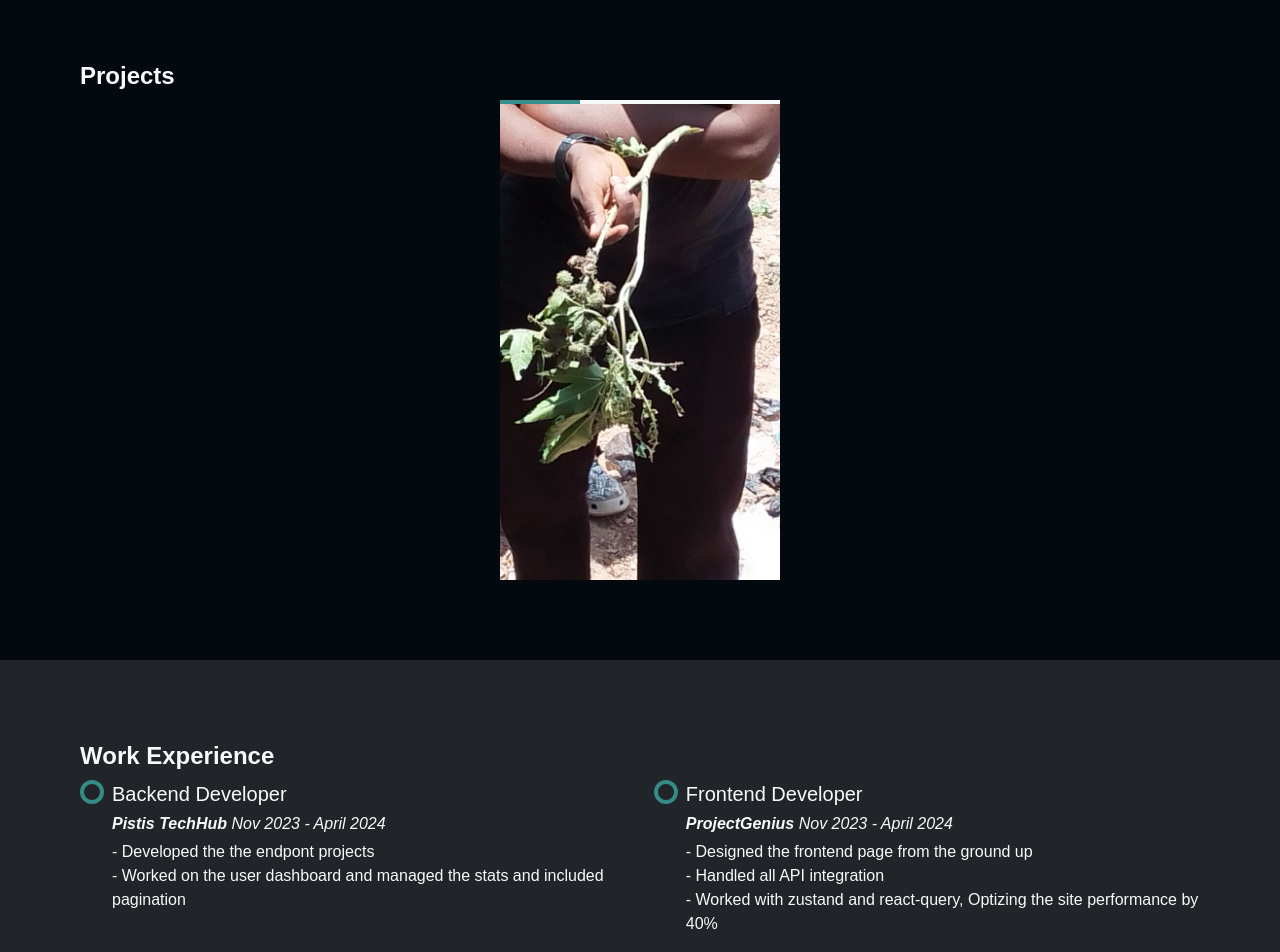
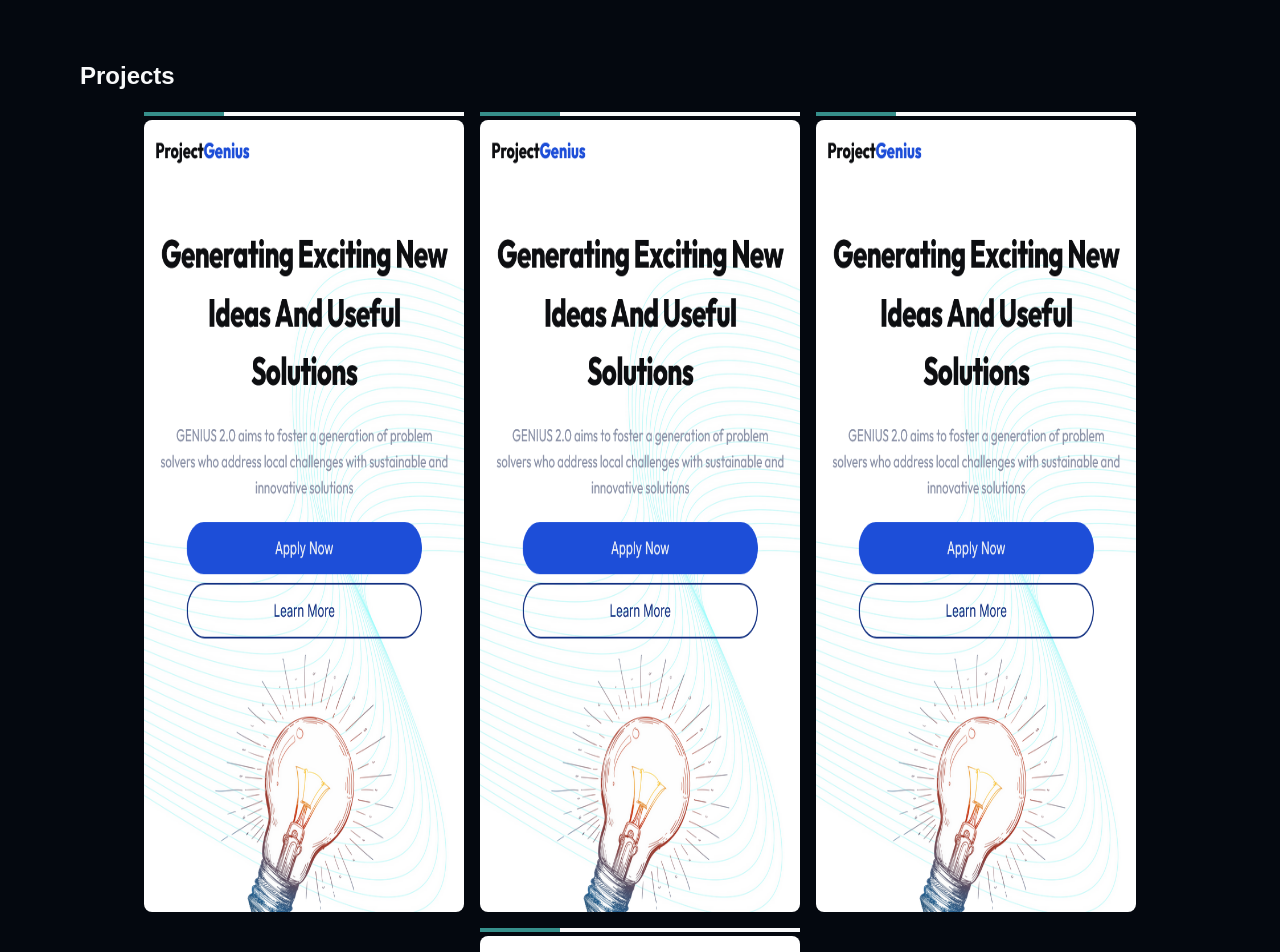
Before and after one commit to Hamid-Usman/usman-hamid, a Next.js app: page / in a window 1280 px wide. Shown: the part 820-1772 px from the top of the page. Built offline with nearby package versions, Linux system fonts and the light colour scheme.

Commit message:
created hero, project experience and contact section

```diff
--- /dev/null
+++ b/app/components/projects.tsx
@@ -0,0 +1,37 @@
+import Image, { StaticImageData } from "next/image"
+import Link from "next/link";
+
+interface ProjectProps {
+    photo: string | StaticImageData;
+    project: string;
+    description: string;
+    site: string;
+    github?: string;
+}
+export const Project = ({photo, project, description, site, github}: ProjectProps) => {
+    return (
+        <div className="w-full h-[120vh] sm:w-fit sm:h-[530px] lg:h-[100vh] flex flex-col gap-1">
+            <div className="bg-white w-full h-fit">
+                <div className="bg-primary w-20 h-1"></div>
+            </div>
+            <div className="rounded-lg transition duration-500 ease-in-out w-full sm:w-[320px] overflow-hidden h-full relative group">
+                <Image
+                    className="w-full h-full hover:scale-125 transition duration-500 ease-in-out"
+                    src={photo}
+                    alt=""
+                />
+
+                <div className="absolute inset-0 flex gap-2 p-2 flex-col justify-end bg-gradient-to-t from-black to-transparent bg-opacity-60 opacity-0 group-hover:opacity-80 transition-opacity duration-500">
+
+                    <span className="text-white text-2xl font-bold">{project}</span>
+                    <span className="text-white text-sm">{description}</span>
+                    <div className="flex gap-2">
+                        <Link href={site}>Site</Link>
+                        {github && <Link href={github}>GitHub</Link>}
+                    </div>
+
+                </div>
+            </div>
+        </div>
+    )
+}
--- a/app/layout.tsx
+++ b/app/layout.tsx
@@ -27,7 +27,7 @@ export default function RootLayout({
         <body
             className={`${geistSans.variable} ${geistMono.variable} antialiased`}
         >
-            <header className="bg-background2 fixed w-full flex justify-between items-center px-3 py-6">
+            <header className="z-20 bg-background2 fixed w-full flex justify-between items-center px-3 py-6">
                 <h3 className="text-2xl font-bold">Hamid</h3>
                 <nav>
                     <ul className="flex gap-2">
--- a/app/page.tsx
+++ b/app/page.tsx
@@ -1,6 +1,6 @@
-import Image from "next/image";
-import photo from '../public/WhatsApp Image 2025-05-30 at 19.02.11_e8440328.jpg'
-import Link from "next/link";
+import photo from '../public/pgng.png'
+import { Project } from "./components/projects";
+
 export default function Home() {
     return (
         <>
@@ -10,31 +10,44 @@ export default function Home() {
                 <p className="text-xl font-semibold">Hello, I&apos;m Hamid</p>
                 <h1 className="text-4xl font-extrabold">A <span className="text-primary">Fullstack</span> Developer</h1>
                 <p className=" text-lg">Lorem ipsum dolor sit amet consectetur adipisicing elit. Illo molestias vel autem mollitia fugit dolores praesentium similique corporis odit, sunt quaerat soluta ipsam, facilis aliquam error aperiam sequi voluptates natus!</p>
-                <button className="w-fit hover:bg-gradient-to-r hover:to-background2 transition duration-500 ease-in-out px-6 py-[10px] rounded-sm bg-primary">Download CV</button>
+                <a href="/files/Usman Abdulhamid.docx" download className="w-fit hover:bg-gradient-to-r hover:to-background2 transition duration-500 ease-in-out px-6 py-[10px] rounded-sm bg-primary">Download CV</a>
             </section>
 
-            <section className=" bg-background2 flex flex-col  py-8 px-2 pb-20 gap-2 sm:p-20">
+            <section className=" bg-background2 flex flex-col  py-8 px-2 pb-20 gap-5 sm:p-20">
                 <h3 className="text-2xl font-bold">Projects</h3>
-                <div className="flex justify-center flex-wrap gap-4">
-                    <div className="w-fit h-[480px] flex flex-col">
-                        <div className="bg-white w-full h-fit">
-                            <div className="bg-primary w-20 h-1"></div>
-                        </div>
-                        <div className="w-full sm:w-[280px] overflow-hidden h-fit">
-
-                            <Image className="w-[330px] h-fit hover:ba hover:scale-125 transition duration-500 ease-in-out" src={photo} alt=""  />
-                        </div>
-                        {/* <div>
-                            <span className="border-primary border-2 text-primary px-3 py-1 rounded-md">NextJS</span>
-                        </div> */}
-                    </div>
+                <div className="flex justify-center flex-wrap gap-4 px-2">
+                    <Project
+                        photo={photo}
+                        project="Project Genius"
+                        description= "To foster a generation of problem solvers who address local challenges with sustainable and innovative solutions"
+                        site="https://www.projectgenius.com.ng/"
+                    />
+                    <Project
+                        photo={photo}
+                        project="Project Genius"
+                        description= "To foster a generation of problem solvers who address local challenges with sustainable and innovative solutions"
+                        site="https://www.projectgenius.com.ng/"
+                    />
+                    <Project
+                        photo={photo}
+                        project="Project Genius"
+                        description= "To foster a generation of problem solvers who address local challenges with sustainable and innovative solutions"
+                        site="https://www.projectgenius.com.ng/"
+                    />
+                    <Project
+                        photo={photo}
+                        project="Project Genius"
+                        description= "To foster a generation of problem solvers who address local challenges with sustainable and innovative solutions"
+                        site="https://www.projectgenius.com.ng/"
+                    />
                 </div>
 
             </section>
 
-            <section className="flex flex-col min-h-fit py-8 px-2 pb-20 gap-2 sm:p-20">
+            <section className="flex flex-col min-h-fit py-8 px-2 pb-20 gap-5 sm:p-20">
                 <h3 className="text-2xl font-bold">Work Experience</h3>
-                <div className="h-full flex gap-2 justify-start">
+                <div className="h-full flex flex-col gap-5 justify-start">
+                    <div className="flex gap-3">
                         <div className="h-fit w-fit flex flex-col items-center">
                             <div className="animate-pulse border-primary border-4 rounded-full p-2 w-fit "></div>
                             <div className="min-h-full w-[2px] bg-primary"></div>
@@ -42,11 +55,14 @@ export default function Home() {
                         <div className="flex flex-col gap-1">
                             <h4 className="text-xl flex flex-col items-start">Backend Developer</h4>
                             <p className="italic font-bold">Pistis TechHub <span className="font-normal">Nov 2023 - April 2024</span></p>
-                        <ul>
-                            <li className=" decoration-dashed decoration-white" >- Developed the the endpont projects</li>
-                            <li className=" decoration-dashed decoration-white" >- Worked on the user dashboard and managed the stats and included pagination</li>
+                            <ul className="ml-7">
+                                <li className=" decoration-dashed decoration-white list-disc" >Developed the the endpont projects</li>
+                                <li className=" decoration-dashed decoration-white list-disc" >Worked on the user dashboard and managed the stats and included pagination</li>
                             </ul>
                         </div>
+                    </div>
+
+                    <div className="flex gap-3">
                         <div className="h-fit w-fit flex flex-col items-center">
                             <div className="animate-pulse border-primary border-4 rounded-full p-2 w-fit "></div>
                             <div className="min-h-full w-[2px] bg-primary"></div>
@@ -54,11 +70,12 @@ export default function Home() {
                         <div className="flex flex-col gap-1">
                             <h4 className="text-xl flex flex-col items-start">Frontend Developer</h4>
                             <p className="italic font-bold">ProjectGenius <span className="font-normal">Nov 2023 - April 2024</span></p>
-                        <ol>
-                            <li className=" decoration-white" >- Designed the frontend page from the ground up</li>
-                            <li className=" decoration-white" >- Handled all API integration</li>
-                            <li className=" decoration-dashed decoration-white" >- Worked with zustand and react-query, Optizing the site performance by 40%</li>
-                        </ol>
+                            <ul className="ml-7">
+                                <li className="decoration-white list-disc" >Designed the frontend page from the ground up</li>
+                                <li className="decoration-white list-disc" >Handled all API integration</li>
+                                <li className="decoration-white list-disc" >Worked with zustand and react-query, Optizing the site performance by 40%</li>
+                            </ul>
+                        </div>
                     </div>
 
                 </div>
```
Also changed, not shown: public/pgng.png (added), 1 other file (tests, documents, lock files or other folders). Lines whose indentation alone changed are shown as unchanged.
